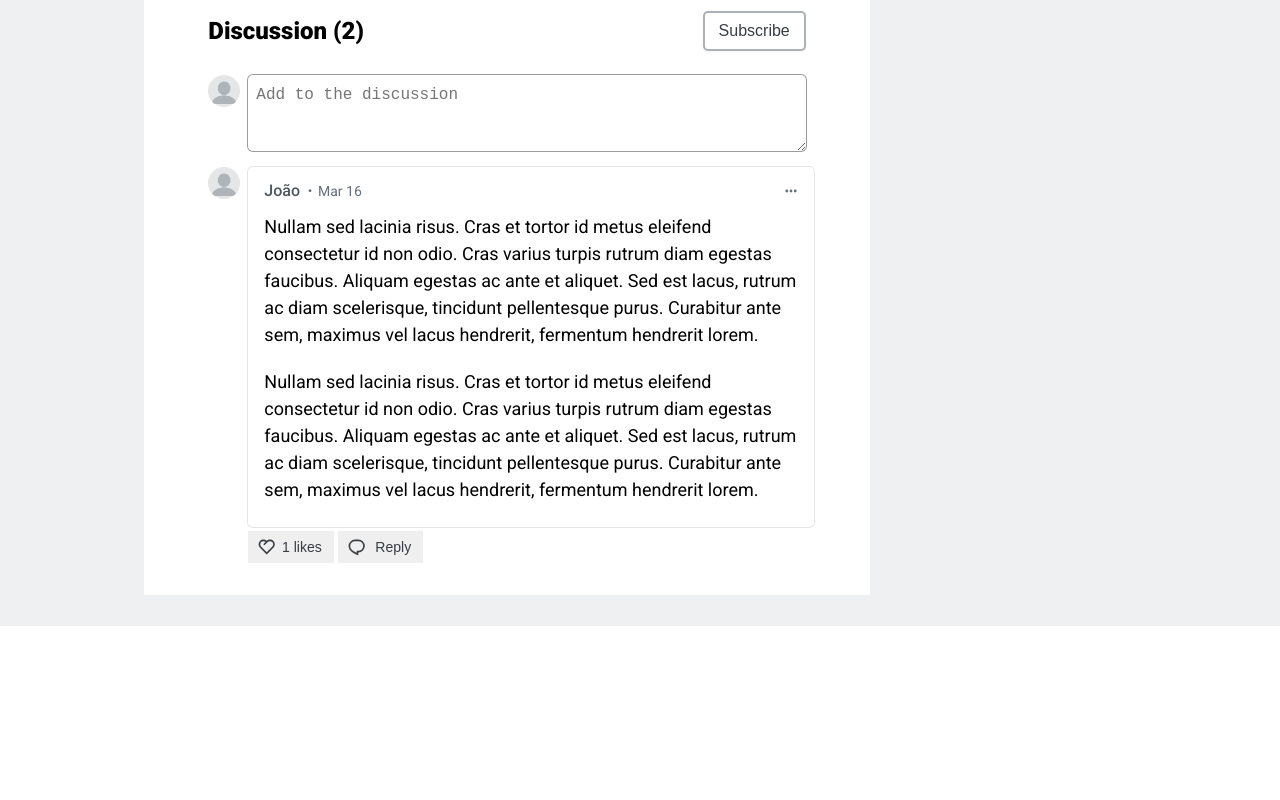
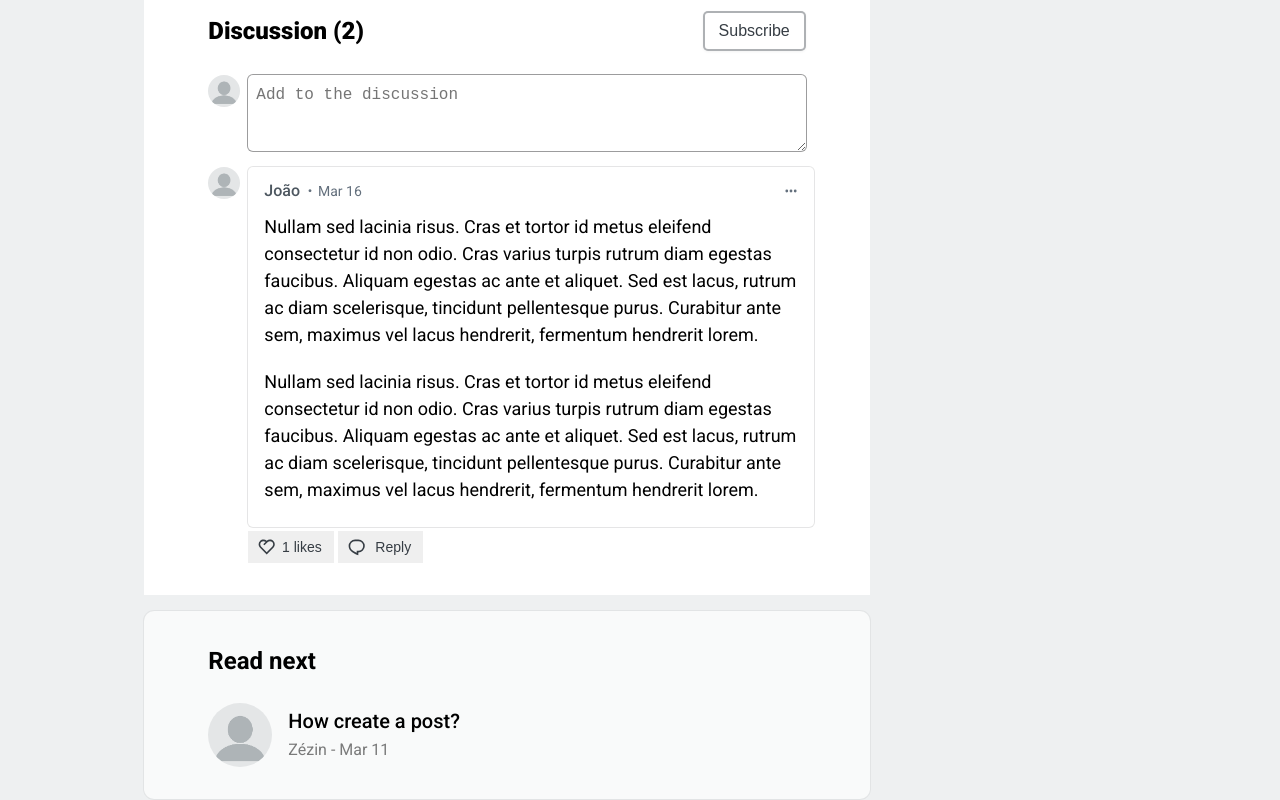
Before and after one commit to cjuniordev/blog-post-react, a React (Create React App) app: page / in a window 1280 px wide. Shown: the part 2512-3312 px from the top of the page. Before the commit the page ends 3138 px from the top, so only its background shows below. Built offline with nearby package versions, Linux system fonts and the light colour scheme.

Commit message:
Create Suggestion Component

```diff
--- /dev/null
+++ b/src/pages/Post/Main/Suggestions/index.js
@@ -0,0 +1,21 @@
+import { Container, Title, Suggetion, PhotoWrapper, Post, PostTitle, Info } from './style';
+import ProfilePhoto from '../../../../components/ProfilePhoto';
+
+function Suggestions() {
+  return (
+    <Container>
+      <Title>Read next</Title>
+      <Suggetion>
+        <PhotoWrapper><ProfilePhoto size={64}/></PhotoWrapper>
+        <Post>
+          <PostTitle>
+            How create a post?
+          </PostTitle>
+          <Info>Zézin - Mar 11</Info>
+        </Post>
+      </Suggetion>
+    </Container>
+  );
+}
+
+export default Suggestions;
--- /dev/null
+++ b/src/pages/Post/Main/Suggestions/style.js
@@ -0,0 +1,54 @@
+import styled from 'styled-components';
+
+export const Container = styled.div`
+  width: 100%;
+  padding: 32px 64px;
+  border-radius: 10px;
+
+  box-sizing: border-box;
+
+  background-color: #F9FAFA;
+  box-shadow: rgba(8, 9, 10, 0.05) 0px 0px 0px 1px
+`;
+
+export const Title = styled.h1`
+  width: 100%;
+
+  font-size: 24px;
+  font-weight: 700;
+  line-height: 36px;
+`;
+
+export const Suggetion = styled.div`
+  width: 100%;
+
+  margin-top: 24px;
+
+  display: flex;
+  flex-direction: row;
+  align-items: center;
+  justify-content: center;
+`;
+
+export const PhotoWrapper = styled.div`
+  margin-right: 16px;
+`;
+
+export const Post = styled.div`
+  width: 100%;
+`;
+
+export const PostTitle = styled.h2`
+  font-size: 20px;
+  line-height: 25px;
+  font-weight: 500;
+`;
+
+export const Info = styled.p`
+  padding-top: 4px;
+
+  font-size: 16px;
+  line-height: 24px;
+
+  color: #7A7A7A;
+`;
--- a/src/pages/Post/Main/index.js
+++ b/src/pages/Post/Main/index.js
@@ -3,6 +3,7 @@ import Tags from './Tags';
 import Info from './Info';
 import Text from './Text';
 import Discussion from './Discussion';
+import Suggestions from './Suggestions';
 
 function Main() {
   return (
@@ -19,6 +20,7 @@ function Main() {
         <Text />
         <Discussion />
       </Content>
+      <Suggestions />
     </Container>
   );
 }
```
